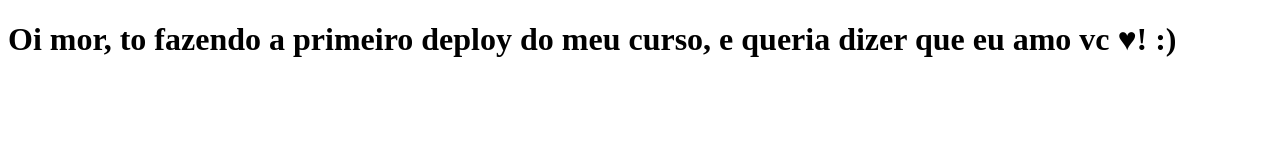
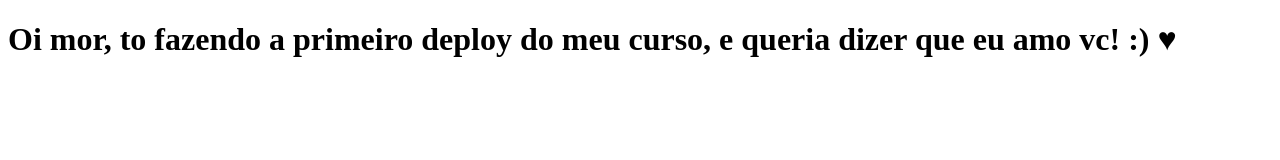
Before and after one commit to laisalegri/clone-tabnews, a Next.js app: page / in a window 1280 px wide. Shown: the top 160 px of the page. Built offline with nearby package versions, Linux system fonts and the light colour scheme.

Commit message:
modifica texto

```diff
--- a/pages/index.js
+++ b/pages/index.js
@@ -1,5 +1,5 @@
 function Home(){
-    return <h1>Oi mor, to fazendo a primeiro deploy do meu curso, e queria dizer que eu amo vc ♥! :) </h1>
+    return <h1>Oi mor, to fazendo a primeiro deploy do meu curso, e queria dizer que eu amo vc! :) ♥ </h1>
 }
 
 export default Home;
```
